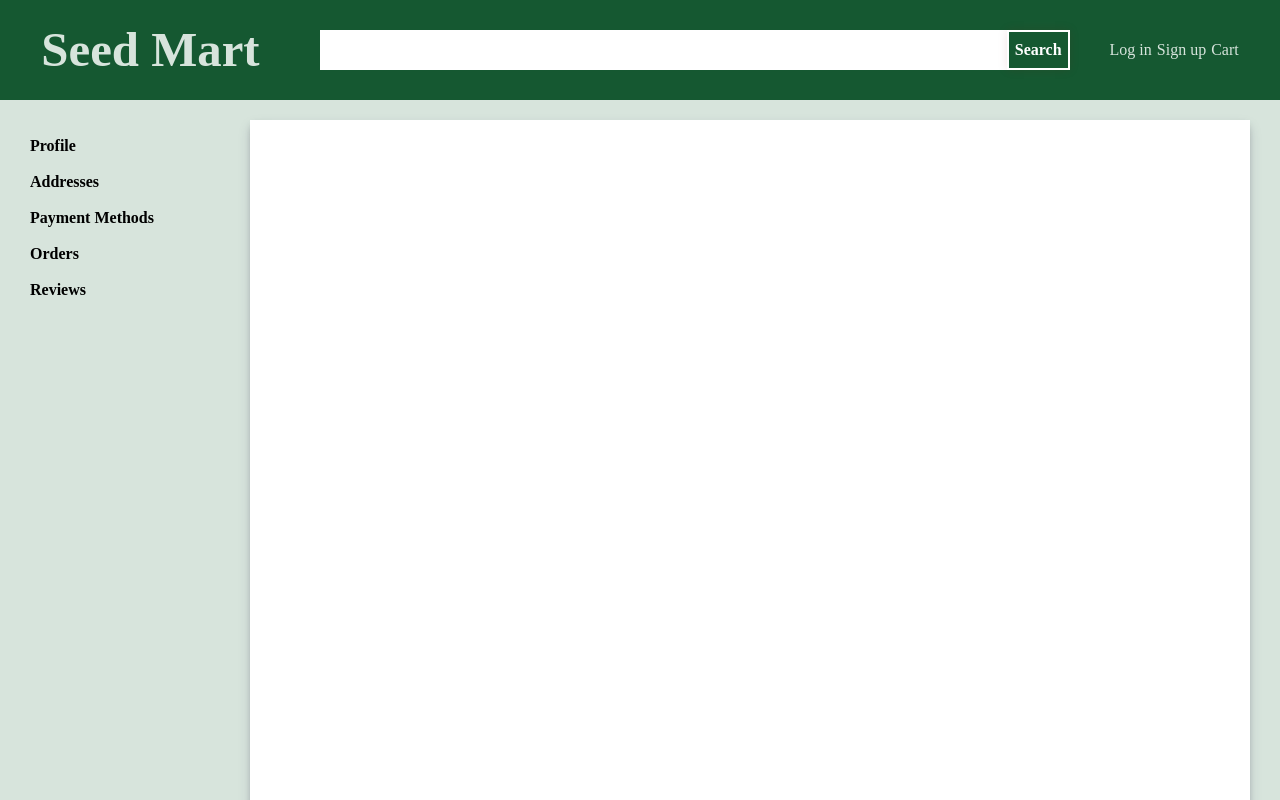
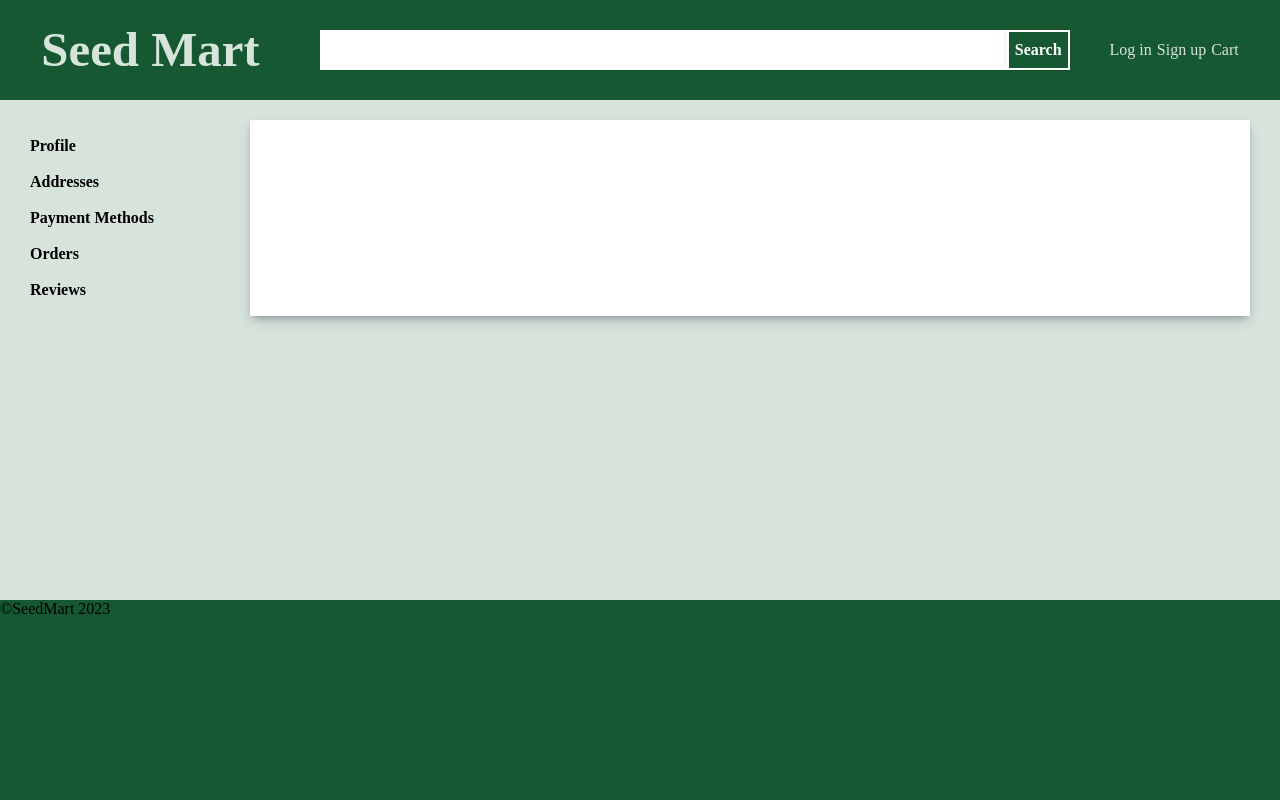
Before and after one commit to kalamansi10/seed-mart-front, a React (Vite) app: page /user/profile in a window 1280 px wide. Shown: the top 800 px of the page. Built offline with nearby package versions, Linux system fonts and the light colour scheme; no server answers; a web font is replaced by a local one.

Commit message:
Added full-height class to main page container

```diff
--- a/src/src/userpage/UserPage.jsx
+++ b/src/src/userpage/UserPage.jsx
@@ -4,6 +4,8 @@ import './user-page.css'
 export default function UserPage({ currentUser }) {
 
   return (
+    <>
+      <div className='full-height flex-column'>
         <div className='user-page flex-row justify-center'>
           <section className='user-options'>
             <Link to='/user/profile'><p>Profile</p></Link>
@@ -16,5 +18,7 @@ export default function UserPage({ currentUser }) {
             <Outlet />
           </section>
         </div>
+      </div>
+    </>
   )
 }
--- a/src/src/userpage/user-page.css
+++ b/src/src/userpage/user-page.css
@@ -5,7 +5,6 @@
 
 .user-options {
   width: 200px;
-  height: 1000px;
   line-height: 20px
 }
 
```
Lines whose indentation alone changed are shown as unchanged.
